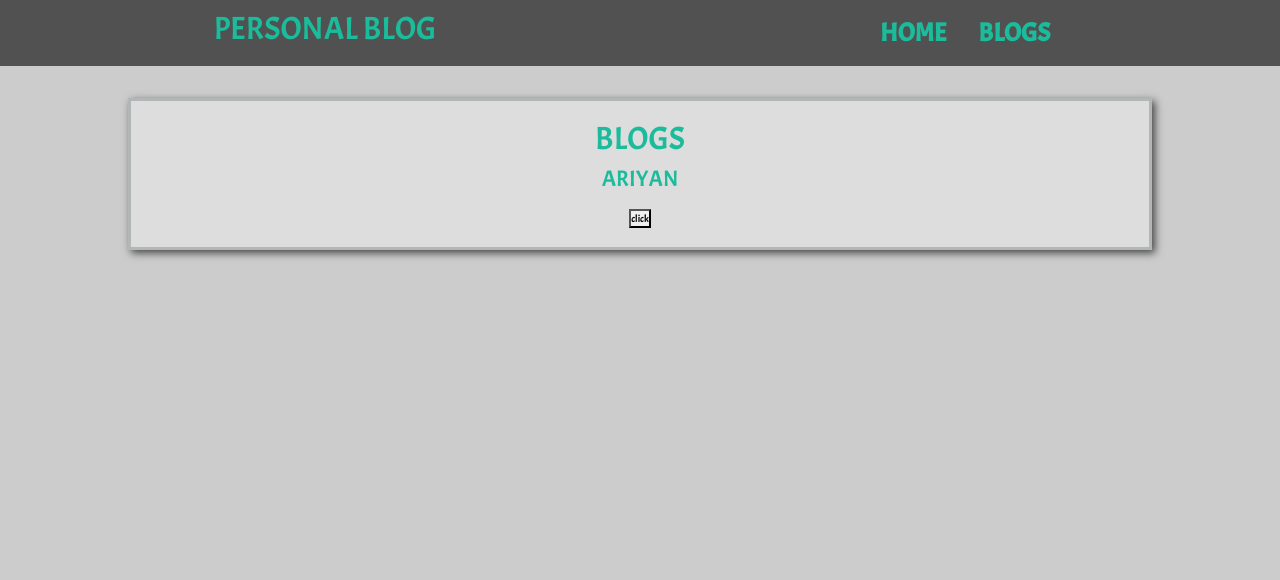
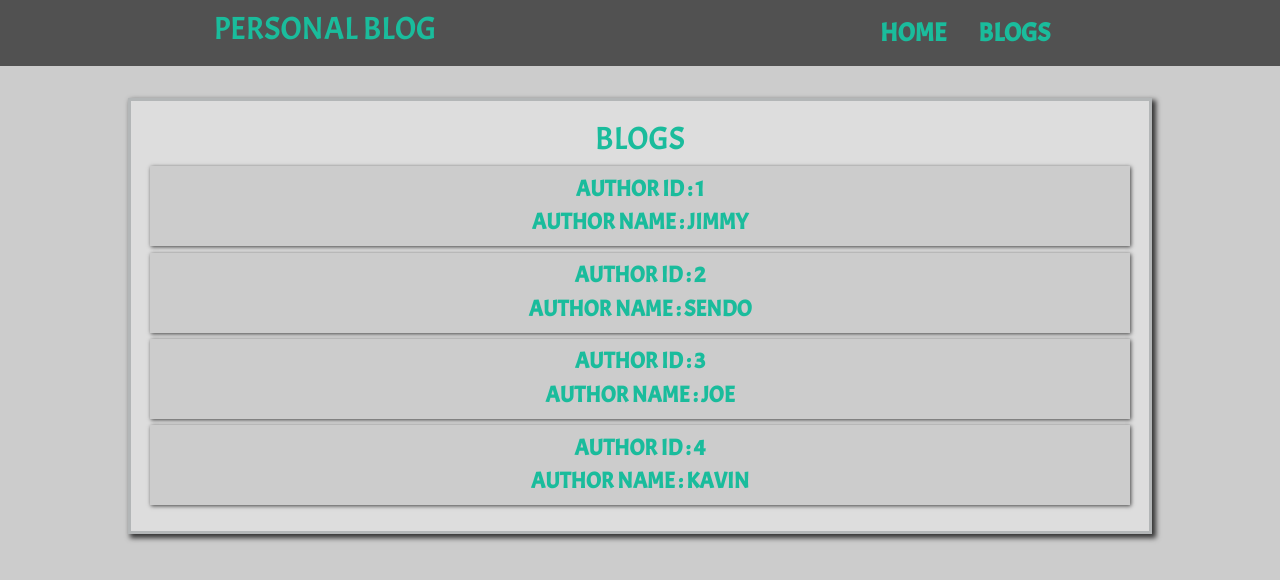
Before and after one commit to Ariyan0047/Blog, a React (Create React App) app: page / in a window 1280 px wide. Shown: the top 580 px of the page. Built offline with nearby package versions, Linux system fonts and the light colour scheme; the HTML template or start-up script is replaced by a standard one.

Commit message:
Sixth Commit

```diff
--- a/src/Components/Contents.js
+++ b/src/Components/Contents.js
@@ -1,17 +1,27 @@
 import { useState } from "react";
 
 const Contents = () => {
-  const [name, setName] = useState("Ariyan");
+  const info = [
+    { id: 1, name: "jimmy" },
+    { id: 2, name: "sendo" },
+    { id: 3, name: "joe" },
+    { id: 4, name: "kavin" },
+  ];
 
-  const btnClick = () => {
-    setName("Zishan");
-  };
+  // REACT HOOK
+  const [blogs, setBlogs] = useState(info);
 
   return (
     <div className="contents">
       <h1>Blogs</h1>
-      <p>{name}</p>
-      <button onClick={btnClick}>click</button>
+      <div className="lists">
+        {blogs.map((blog) => (
+          <div className="blog_preview" key={blog.id}>
+            <div className="blog_id">author id : {blog.id}</div>
+            <div className="blog_name">author name : {blog.name}</div>
+          </div>
+        ))}
+      </div>
     </div>
   );
 };
--- a/src/index.css
+++ b/src/index.css
@@ -71,5 +71,14 @@ body {
   background: #ddd;
   text-align: center;
   border: 0.2rem solid #b3b6b7;
-  box-shadow: 3px 3px 8px #444;
+  box-shadow: 3px 3px 5px 1px rgba(0, 0, 0, 0.75);
 }
+
+.blog_preview {
+  padding: 0.4rem;
+  margin: 0.4rem 0;
+  font-size: 1.4rem;
+  background: #ccc;
+  font-weight: 700;
+  box-shadow: 1px 1px 4px #444;
+}
```
